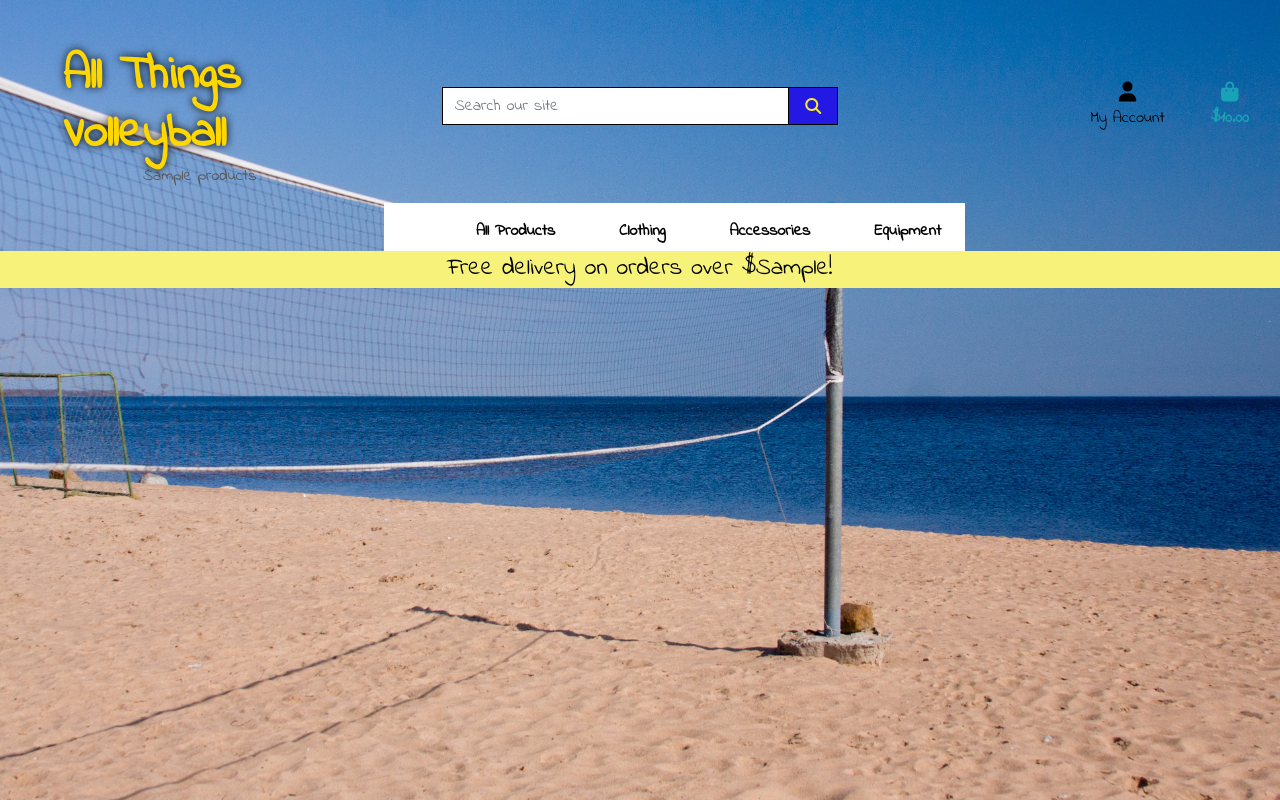
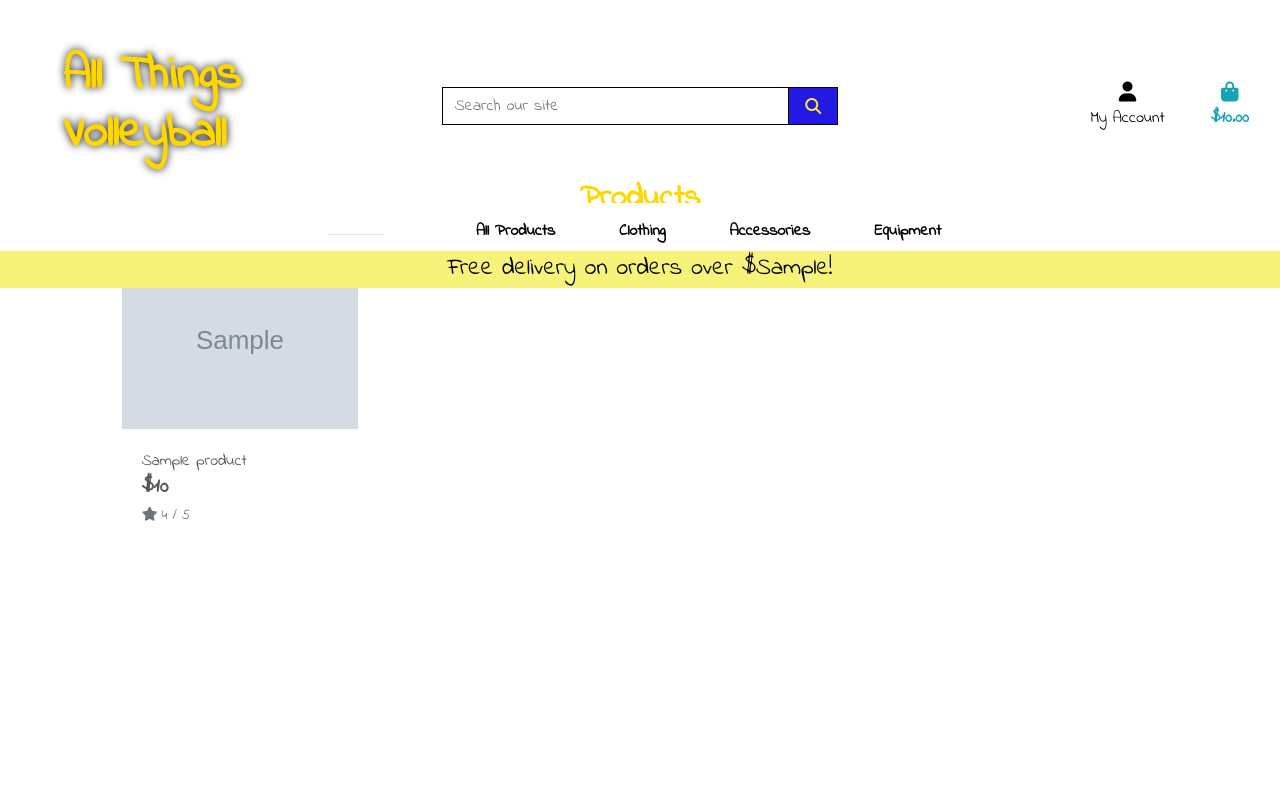
Before and after one commit to smithylee81/All_Things_Volleyball, a Django app: template products/templates/products/products.html in a window 1280 px wide. Run offline with Django 3.2, Linux system fonts and the light colour scheme; the template is opened without the code that fills it: most values are stand-ins (such as "Sample title", 1, 10 or a date in 2020); grey boxes marked "Sample" are stand-in pictures; some libraries are stand-ins or nearby versions.

Commit message:
Add more products and update product template and base.html

```diff
--- a/products/templates/products/products.html
+++ b/products/templates/products/products.html
@@ -10,10 +10,69 @@
 {% endblock %}
 
 {% block content %}
-    <div class="container">
+    <div class="overlay"></div>
+    <div class="container-fluid">
         <div class="row">
-            <div class="col">
-                {{ products }}
+            <div class="col text-center mt-3">
+                <h2 class="logo-font">Products</h2>
+                <hr class="w-50 mb-1">
+            </div>
+        </div>
+        <div class="row">
+            <div class="product-container col-10 offset-1">
+                <div class="row mt-1 mb-2"></div>
+                <div class="row">
+                    {% for product in products %}
+                        <div class="col-sm-6 col-md-6 col-lg-4 col-xl-3">
+                            <div class="card h-100 border-0">
+                                {% if product.image %}
+                                <a href="">
+                                    <img class="card-img-top img-fluid" src="{{ product.image.url }}" alt="{{ product.name }}">
+                                </a>
+                                {% else %}
+                                <a href="">
+                                    <img class="card-img-top img-fluid" src="{{ MEDIA_URL }}noimage.png" alt="{{ product.name }}">
+                                </a>
+                                {% endif %}
+                                <div class="card-body pb-0">
+                                    <p class="mb-0">{{ product.name }}</p>
+                                </div>
+                                <div class="card-footer bg-white pt-0 border-0 text-left">
+                                    <div class="row">
+                                        <div class="col">
+                                            <p class="lead mb-0 text-left font-weight-bold">${{ product.price }}</p>
+                                            {% if product.rating %}
+                                                <small class="text-muted"><i class="fas fa-star mr-1"></i>{{ product.rating }} / 5</small>
+                                            {% else %}
+                                                <small class="text-muted">No Rating</small>
+                                            {% endif %}
+                                        </div>
+                                    </div>
+                                </div>
+                            </div>
+                        </div>
+                        {% if forloop.counter|divisibleby:1 %}
+                            <div class="col-12 d-sm-none mb-5">
+                                <hr>
+                            </div>
+                        {% endif %}
+                        {% if forloop.counter|divisibleby:2 %}
+                            <div class="col-12 d-none d-sm-block d-md-block d-lg-none mb-5">
+                                <hr>
+                            </div>
+                        {% endif %}
+                        {% if forloop.counter|divisibleby:3 %}
+                            <div class="col-12 d-none d-lg-block d-xl-none mb-5">
+                                <hr>
+                            </div>
+                        {% endif %}
+                        {% if forloop.counter|divisibleby:4 %}
+                            <div class="col-12 d-none d-xl-block mb-5">
+                                <hr>
+                            </div>
+                        {% endif %}
+                    {% endfor %}
+                </div>
             </div>
         </div>
     </div>
--- a/static/css/base.css
+++ b/static/css/base.css
@@ -91,6 +91,16 @@ body {
 .bg-black {
     background: rgb(247, 243, 122) !important;
     font: 200;
+}
+
+.overlay {
+	height: 100%;
+	width: 100%;
+	top: 0;
+	left: 0;
+	position: fixed;
+	background: white;
+	z-index: -1;
 }
 
 /* -------------------------------- Media Queries */
--- a/templates/base.html
+++ b/templates/base.html
@@ -15,9 +15,7 @@
 
     <!-- Bootstrap CSS -->
     {% block corecss %}
-        <link rel="stylesheet" href="https://cdn.jsdelivr.net/npm/bootstrap@4.6.1/dist/css/bootstrap.min.css" integrity="sha384-zCbKRCUGaJDkqS1kPbPd7TveP5iyJE0EjAuZQTgFLD2ylzuqKfdKlfG/eSrtxUkn" crossorigin="anonymous">
-        <!-- <link rel="preconnect" href="https://fonts.googleapis.com">
-        <link rel="preconnect" href="https://fonts.gstatic.com" crossorigin> -->
+    <link rel="stylesheet" href="https://cdn.jsdelivr.net/npm/bootstrap@4.6.1/dist/css/bootstrap.min.css" integrity="sha384-zCbKRCUGaJDkqS1kPbPd7TveP5iyJE0EjAuZQTgFLD2ylzuqKfdKlfG/eSrtxUkn" crossorigin="anonymous">
         <link href="https://fonts.googleapis.com/css2?family=Indie+Flower&display=swap" rel="stylesheet">
         <link rel="stylesheet" href="{% static 'css/base.css' %}">
     {% endblock %}
@@ -30,7 +28,10 @@
         <script src="https://cdnjs.cloudflare.com/ajax/libs/jquery/3.5.1/jquery.min.js" integrity="sha512-bLT0Qm9VnAYZDflyKcBaQ2gg0hSYNQrJ8RilYldYQ1FxQYoCLtUjuuRuZo+fjqhx/qtq/1itJ0C2ejDxltZVFg==" crossorigin="anonymous" referrerpolicy="no-referrer"></script>
         <script src="https://cdn.jsdelivr.net/npm/popper.js@1.16.0/dist/umd/popper.min.js" integrity="sha384-Q6E9RHvbIyZFJoft+2mJbHaEWldlvI9IOYy5n3zV9zzTtmI3UksdQRVvoxMfooAo" crossorigin="anonymous"></script>
         <script src="https://cdn.jsdelivr.net/npm/bootstrap@4.6.1/dist/js/bootstrap.bundle.min.js" integrity="sha384-fQybjgWLrvvRgtW6bFlB7jaZrFsaBXjsOMm/tB9LTS58ONXgqbR9W8oWht/amnpF" crossorigin="anonymous"></script>
-    {% endblock %}
+        <!-- <script>
+            $("#copyright").text(new Date().getFullYear());
+          </script> -->
+        {% endblock %}
 
     {% block extra_js %}
     {% endblock %}
@@ -138,5 +139,29 @@
     {% block postloadjs %}
     {% endblock %}
 
+    <!-- FOOTER-->
+<!-- <footer class="footer text-center m-0 ">
+    <div class="container-fluid">
+        <div class="row justify-content-center m-0">
+            Footer Social Icons
+            <div class="col-lg-4 mb-5 mb-lg-0 justify-content-center social-icons">
+                <h4 class="mb-4 signature">smithylee81</h4>
+                <a class="btn btn-outline-light btn-social mx-1" href="https://www.facebook.com" target="_blank"><i class="fab fa-fw fa-facebook-f"></i></a>
+                <a class="btn btn-outline-light btn-social mx-1" href="https://github.com/smithylee81" target="_blank"><i class="fab fa-github-square"></i></a>
+                <a class="btn btn-outline-light btn-social mx-1" href="https://www.linkedin.com" target="_blank"><i class="fab fa-linkedin"></i></a>
+                <a class="btn btn-outline-light btn-social mx-1" href="https://discord.com" target="_blank"><i class="fab fa-discord"></i></a>
+            </div>
+        </div>
+    </div>
+
+    Copyright Section-->
+
+
+<!-- </footer> -->
+<!-- <div class="copyright py-4 text-center">
+    <div class="container"><em>Copyright &copy; All Things Volleyball</em><span id="copyright"></span></div>
+</div> -->
+
+
   </body>
 </html>
```
Also changed, not shown: other parts of static/css/base.css (+64 -3 lines), media/VballEvoColorHoodie_8k2MNks.jpeg (added), media/VballEvoDarkHoodie_xaLflPv.jpeg (added), media/VballEvoNavyHoodie_jwMasWn.jpeg (added), media/VballEvoNavyHoodie_r7zTeEp.jpeg (added).
